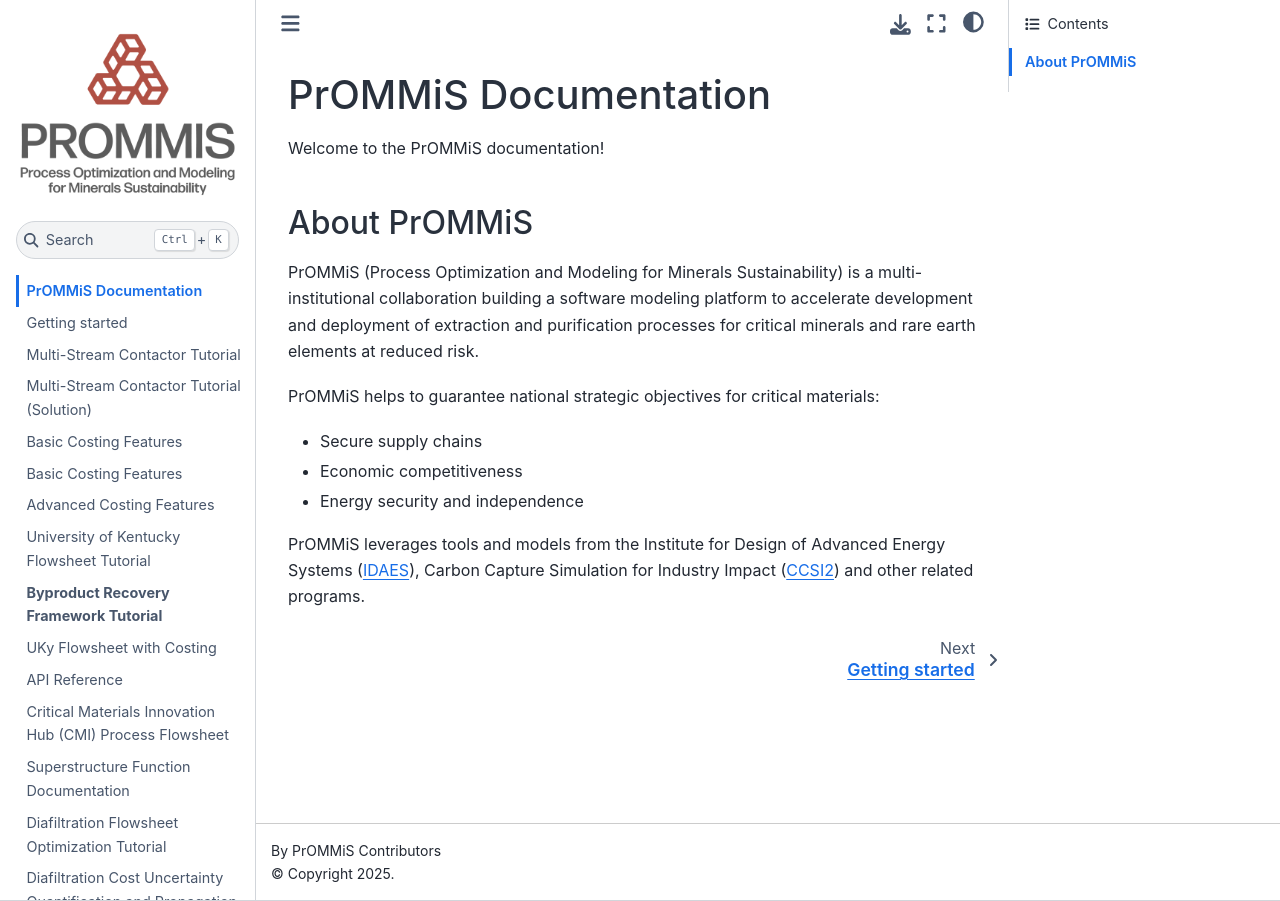
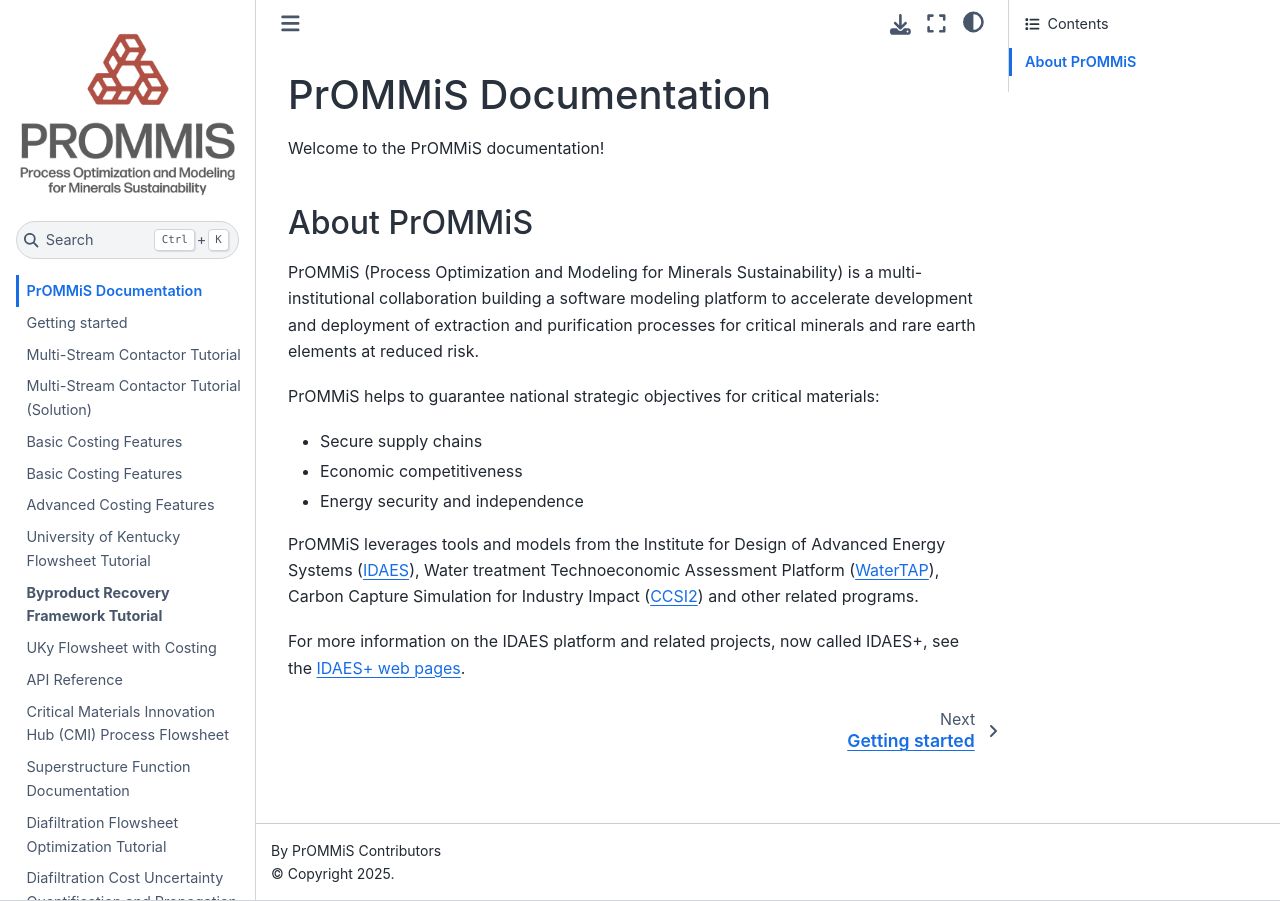
Before and after one commit to prommis/prommis, a Jupyter Book: the page built from docs/index.md, in a window 1280 px wide. Built offline with Jupyter Book 1.0.4 settings and Sphinx 7.4.7 and the Sphinx Book theme 1.1.4, drawn with Linux system fonts in a browser that asks for light colours.

Commit message:
Adding text on and link to idaesplus docs

```diff
--- a/docs/index.md
+++ b/docs/index.md
@@ -16,5 +16,9 @@ PrOMMiS helps to guarantee national strategic objectives for critical materials:
 * Energy security and independence
 
 PrOMMiS leverages tools and models from the Institute for Design of Advanced Energy Systems
-([IDAES](https://idaes.org/)), Carbon Capture Simulation for Industry Impact
-([CCSI2](https://www.acceleratecarboncapture.org/)) and other related programs.
+([IDAES](https://idaes.org/)), Water treatment Technoeconomic Assessment Platform
+([WaterTAP](https://www.nawihub.org/knowledge/watertap/)), Carbon Capture Simulation for Industry
+Impact ([CCSI2](https://www.acceleratecarboncapture.org/)) and other related programs.
+
+For more information on the IDAES platform and related projects, now called IDAES+, see the [IDAES+
+web pages](https://idaesplus.readthedocs.io/latest/).
```
